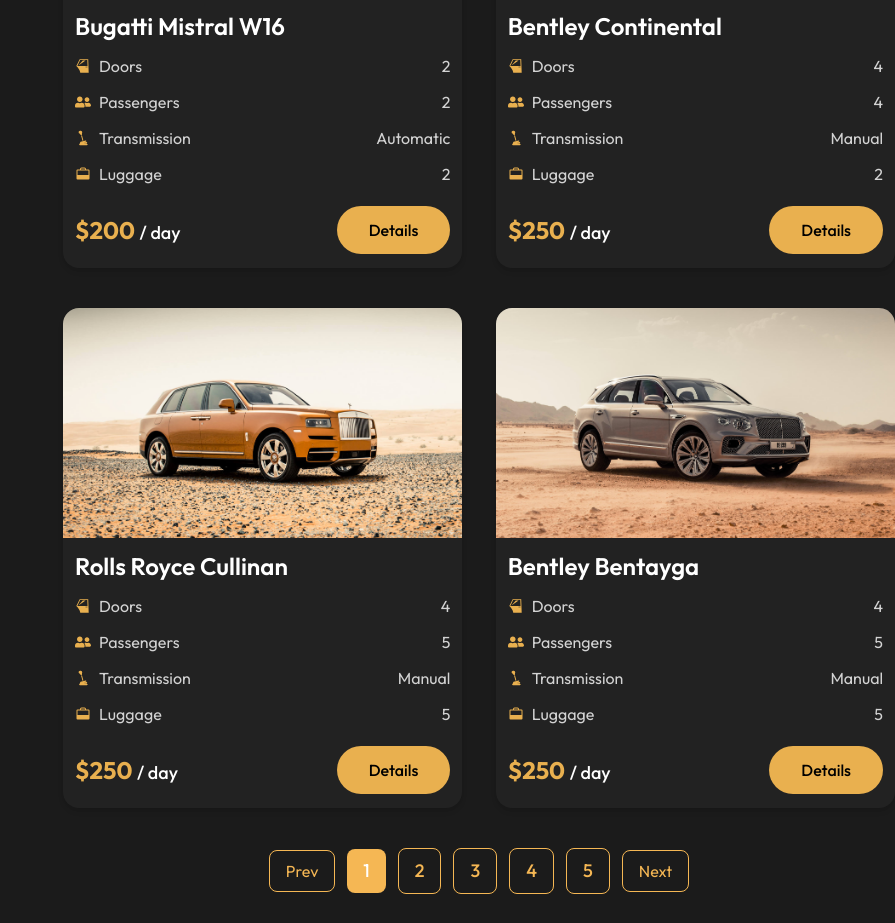
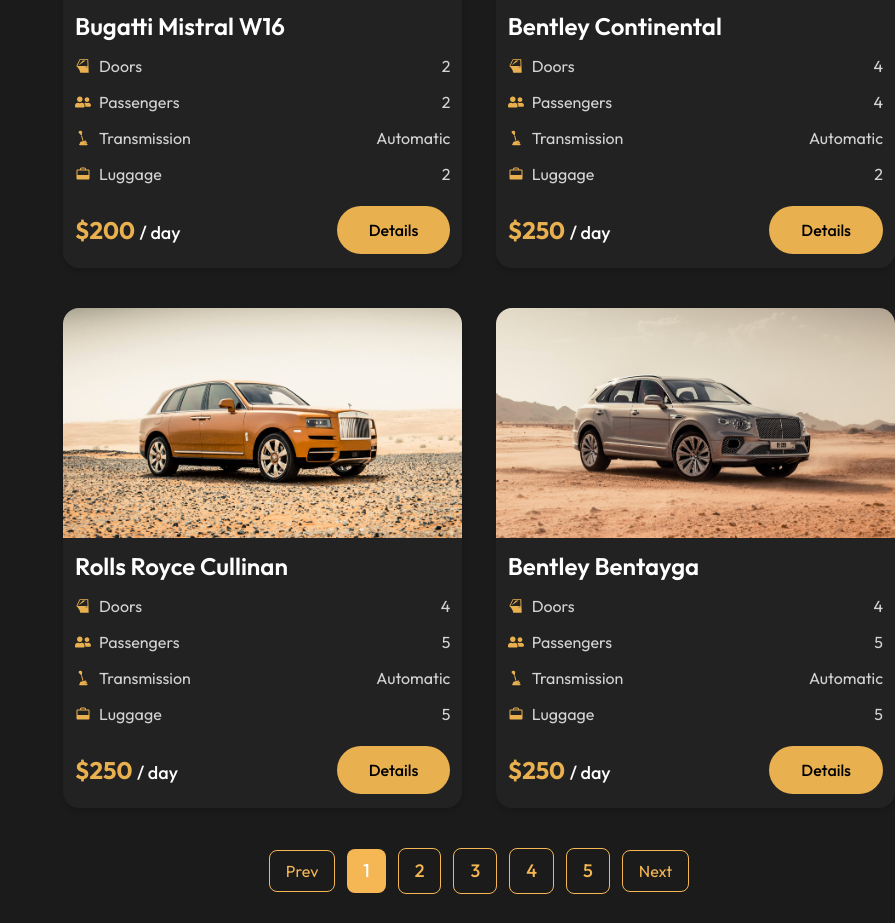
Before and after one commit to twahidulislamdev/go-ride, a React (Vite) app: page /cars in a window 1280 px wide. Shown: the part 1372-2295 px from the top of the page, without its empty margins (385-1280 px from the left). Built offline with nearby package versions, Linux system fonts and the light colour scheme.

Commit message:
Update Cars component to change transmission type from Manual to Automatic for improved accuracy

```diff
--- a/src/components/pages/Cars.jsx
+++ b/src/components/pages/Cars.jsx
@@ -43,7 +43,6 @@
               <div className="w-full lg:w-[65%]">
                 {/* Products */}
                 <div className="">
-
                   <Flex className="justify-between flex-wrap gap-y-10">
                     <ShopCar
                       car={{
@@ -84,7 +83,7 @@
                         image: BentleyContinental,
                         doors: 4,
                         passengers: 4,
-                        transmission: "Manual",
+                        transmission: "Automatic",
                         luggage: 2,
                         price: 250,
                       }}
@@ -95,7 +94,7 @@
                         image: RollsRoyceCullinan,
                         doors: 4,
                         passengers: 5,
-                        transmission: "Manual",
+                        transmission: "Automatic",
                         luggage: 5,
                         price: 250,
                       }}
@@ -106,7 +105,7 @@
                         image: BankgroundOne,
                         doors: 4,
                         passengers: 5,
-                        transmission: "Manual",
+                        transmission: "Automatic",
                         luggage: 5,
                         price: 250,
                       }}
```
